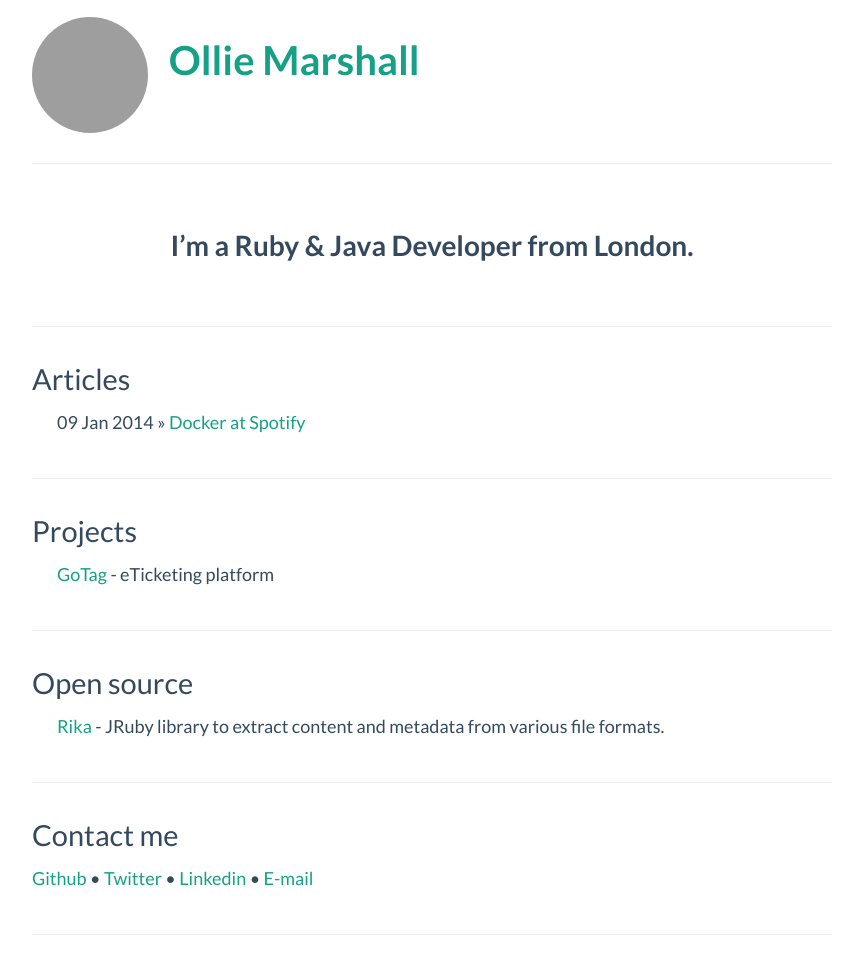
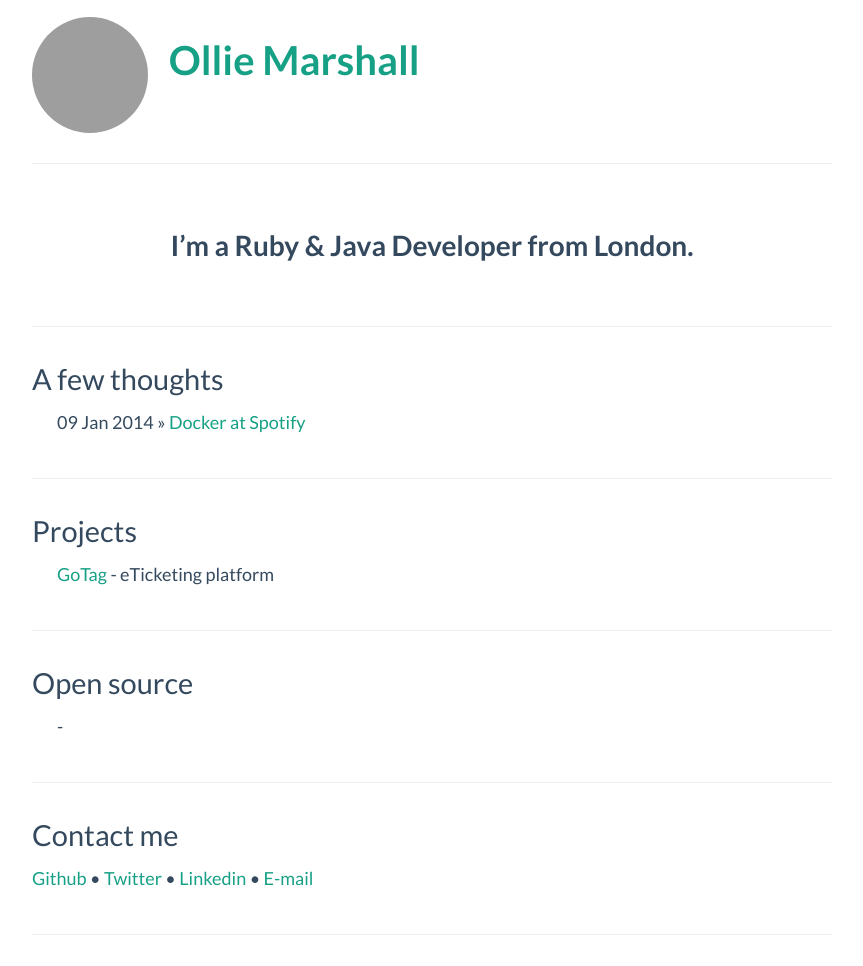
Before and after one commit to olliem/olliem.github.io, a Jekyll site: the page built from index.html, in a window 1280 px wide. Shown: the whole page, without its empty margins (208-1071 px from the left). Built offline with Jekyll 4.4.1, drawn with Linux system fonts in a browser that asks for light colours; Markdown is read by kramdown in place of the engine named in the settings; grey boxes are pictures that could not be loaded.

Commit message:
Changes to homepage

```diff
--- a/_data/projects.yml
+++ b/_data/projects.yml
@@ -4,6 +4,6 @@ projects:
     url: http://gotag.in
 
 open_source:
-  - name: Rika
-    description: JRuby library to extract content and metadata from various file formats.
-    url: https://github.com/ricn/rika
+  - name:
+    description:
+    url:
--- a/index.html
+++ b/index.html
@@ -10,7 +10,7 @@ title: Ollie Marshall, a Ruby & Java Developer from London
 
 <div class="row-fluid">
   <div class="span12">
-    <h4>Articles</h4>
+    <h4>A few thoughts</h4>
     <ul class="posts">
       {% for post in site.posts %}
         <li><p>{{ post.date | date_to_string }} &raquo; <a href="{{ post.url }}">{{ post.title }}</a></p></li>
```
